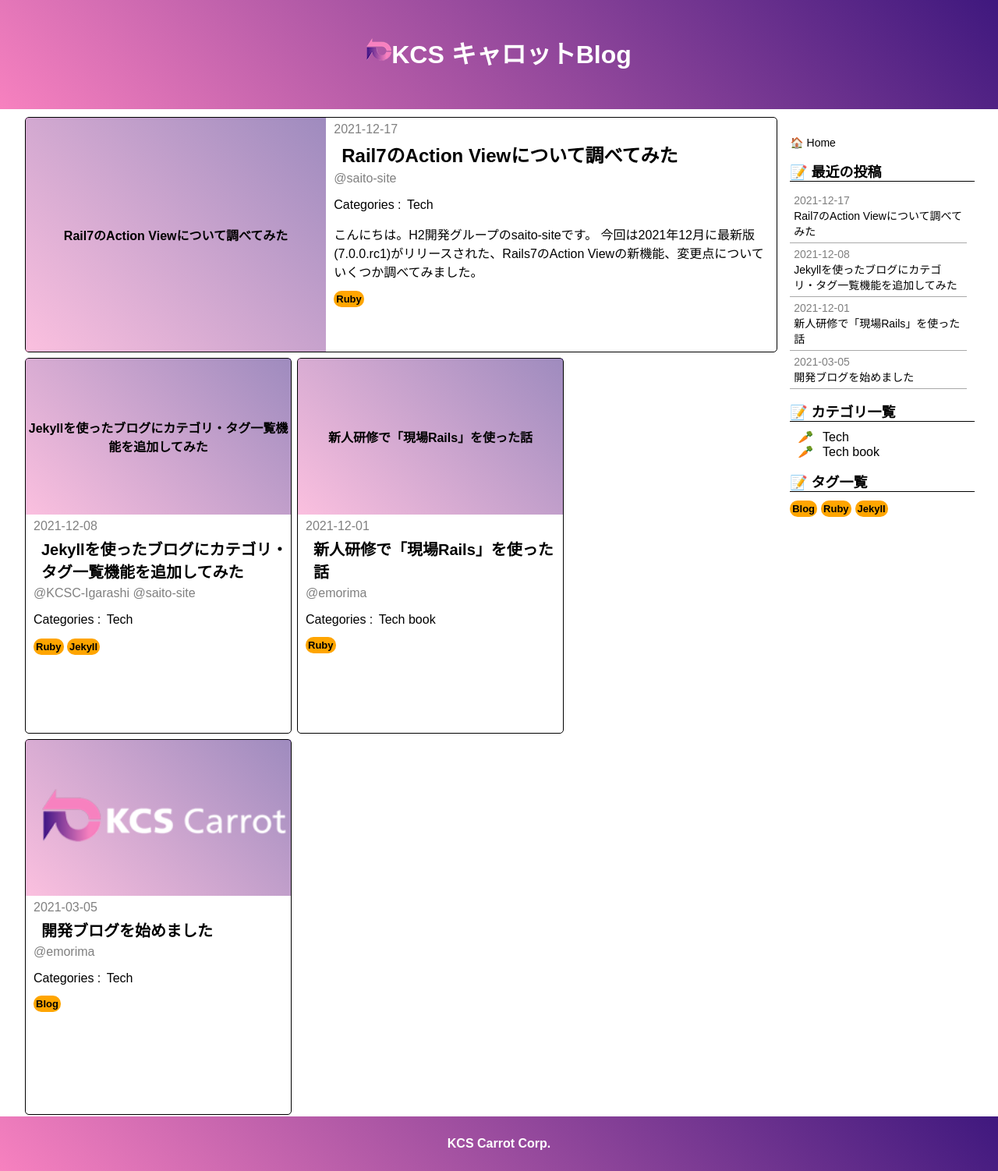
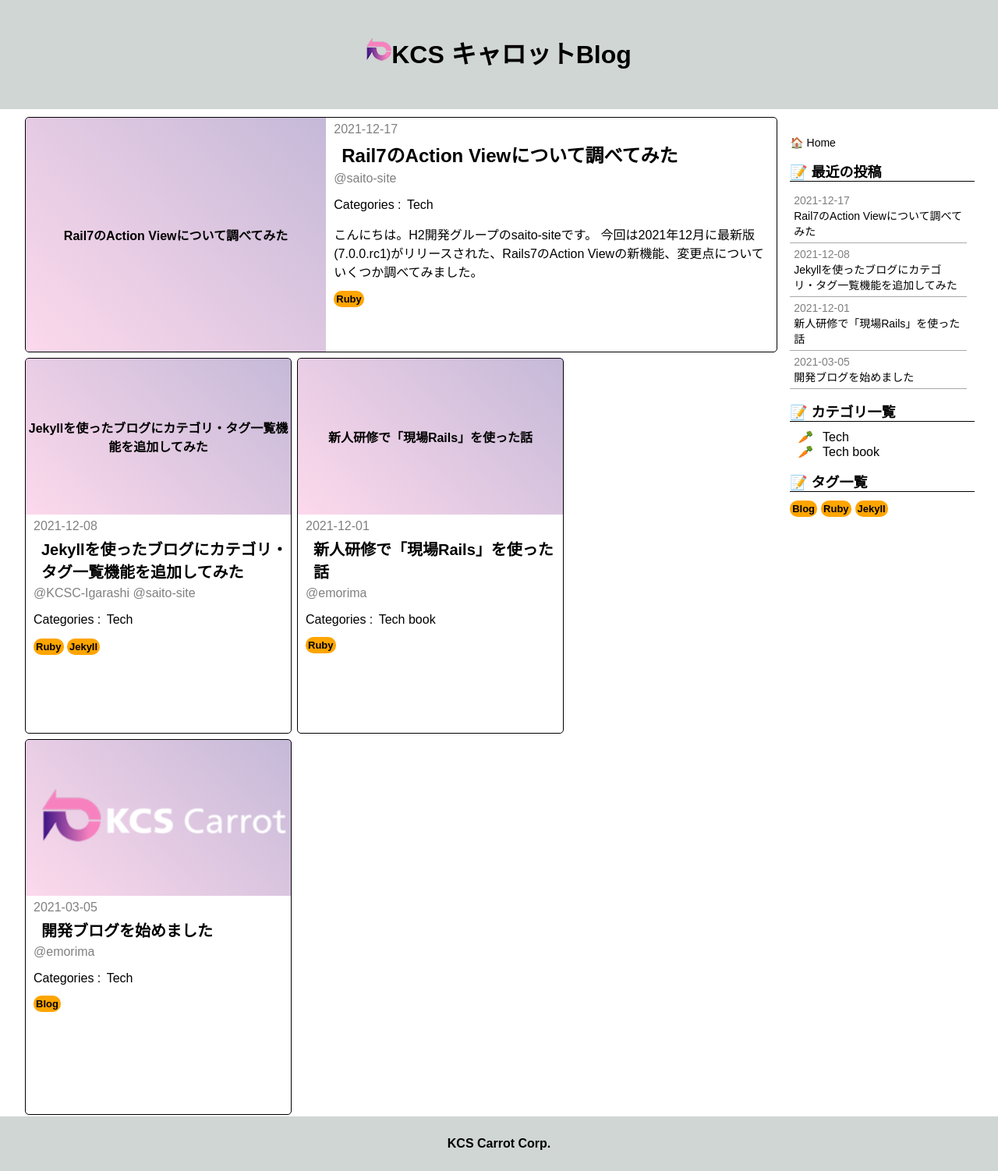
Before and after one commit to kcscarrot-konno/h2carrot.github.io, a Jekyll site: the page built from index.markdown, in a window 1280 px wide. Shown: the whole page at 78% size. Built offline with Jekyll 4.4.1, drawn with Linux system fonts in a browser that asks for light colours; emoji names are drawn with the system emoji font.

Commit message:
#24 ヘッダ・フッタの色変更、写真表示部の背景色変更

```diff
--- a/assets/css/style.css
+++ b/assets/css/style.css
@@ -35,8 +35,8 @@ body {
 #blog-title {
   padding: 10px 0;
   height: 120px;
-  background: linear-gradient(-135deg, #3F187E, #F781BF);
-  color: white;
+  background: #d0d6d3;
+  color: black;
 }
 
 #title {
@@ -110,8 +110,8 @@ body {
 #footer-container {
   text-align: center;
   flex-grow: 0;
-  color: white;
-  background: linear-gradient(-135deg, #3F187E, #F781BF);
+  color: black;
+  background: #d0d6d3;
   padding: 10px 0;
   margin: 0;
 }
@@ -164,7 +164,7 @@ body {
   margin: 0;
   height: 300px;
   width: 40%;
-  background: linear-gradient(-135deg, rgba(63,24,126,0.5), rgba(247,129,191,0.5));
+  background: linear-gradient(-135deg, rgba(63,24,126,0.3), rgba(247,129,191,0.3));
   display: table-cell;
   vertical-align: middle;
   text-align: center;
@@ -204,7 +204,7 @@ body {
   align-items: center;
   text-align: center;
   font-weight: bold;
-  background: linear-gradient(-135deg, rgba(63,24,126,0.5), rgba(247,129,191,0.5));
+  background: linear-gradient(-135deg, rgba(63,24,126,0.3), rgba(247,129,191,0.3));
 }
 .post-image{
   text-align: center;
@@ -227,7 +227,7 @@ body {
 }
 .home-title-link{
   text-decoration: none;
-  color: white;
+  color: black;
 }
 .home-link {
   text-decoration: none;
```
